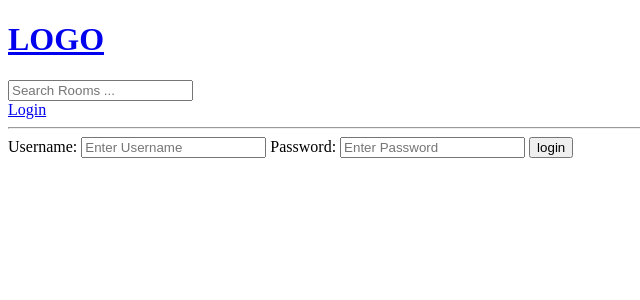
After one commit to ethan-yz-hao/StudyBud, a Django app: page /login/ in a window 1280 px wide. The commit adds this page. Shown: the top 300 px of the page, without its empty margins (0-640 px from the left). Run offline with Django 4.2, Linux system fonts and the light colour scheme.

Commit message:
restrict user

```diff
--- a/base/templates/base/home.html
+++ b/base/templates/base/home.html
@@ -35,8 +35,10 @@
             <div>
                 {% for room in rooms %}
                     <div>
+                        {%  if request.user == room.host %}
                         <a href="{% url 'update-room' room.id %}">Edit</a>
                         <a href="{% url 'delete-room' room.id %}">Delete</a>
+                        {%  endif %}
                         <span>@{{ room.host.username }}</span>
                         <h5>{{ room.id }} -- <a href="{% url 'room' room.id %}">{{ room.name }}</a></h5>
                         <small>{{ room.topic.name }}</small>
--- /dev/null
+++ b/base/templates/base/login_register.html
@@ -0,0 +1,17 @@
+{% extends 'main.html' %}
+
+{% block content %}
+    <div>
+        <form method="POST" action="">
+            {% csrf_token %}
+            <label>Username:</label>
+            <input type="text" name="username" placeholder="Enter Username" />
+
+            <label>Password:</label>
+            <input type="text" name="password" placeholder="Enter Password" />
+
+            <input type="submit" value="login">
+
+        </form>
+    </div>
+{% endblock content %}
--- a/base/urls.py
+++ b/base/urls.py
@@ -2,6 +2,9 @@ from django.urls import path
 from . import views
 
 urlpatterns = [
+    path('login/', views.loginPage, name='login'),
+    path('logout/', views.logoutUser, name='logout'),
+
     path('', views.home, name='home'),
     path('room/<str:pk>/', views.room, name='room'),
 
--- a/base/views.py
+++ b/base/views.py
@@ -1,10 +1,45 @@
 from django.shortcuts import render, redirect
+from django.http import HttpResponse
 from django.db.models import Q
+from django.contrib.auth.models import User
+from django.contrib import messages
+from django.contrib.auth import authenticate, login, logout
+from django.contrib.auth.decorators import login_required
 from .models import Room, Topic
 from .forms import RoomForm
 
 
 # Create your views here.
+def loginPage(request):
+
+    if request.user.is_authenticated:
+        return redirect('home')
+
+    if request.method == 'POST':
+        username = request.POST.get('username')
+        password = request.POST.get('password')
+        try:
+            user = User.objects.get(username=username)
+        except:
+            messages.error(request, 'User does not exist')
+
+        user = authenticate(request, username=username, password=password)
+
+        if user is not None:
+            login(request, user)
+            return redirect('home')
+        else:
+            messages.error(request, 'Username OR password does not exist')
+
+    context = {}
+    return render(request, 'base/login_register.html', context)
+
+
+def logoutUser(request):
+    logout(request)
+    return redirect('home')
+
+
 def home(request):
     q = request.GET.get('q') if request.GET.get('q') is not None else ''
     rooms = Room.objects.filter(
@@ -28,6 +63,7 @@ def room(request, pk):
     return render(request, 'base/room.html', context)
 
 
+@login_required(login_url='/login')
 def createRoom(request):
     form = RoomForm()
     if request.method == "POST":
@@ -39,9 +75,13 @@ def createRoom(request):
     return render(request, 'base/room_form.html', context)
 
 
+@login_required(login_url='/login')
 def updateRoom(request, pk):
     room = Room.objects.get(id=pk)
     form = RoomForm(instance=room)
+
+    if request.user != room.host:
+        return HttpResponse('You are not allowed here')
 
     if request.method == "POST":
         form = RoomForm(request.POST, instance=room)
@@ -52,8 +92,14 @@ def updateRoom(request, pk):
     context = {'form': form}
     return render(request, 'base/room_form.html', context)
 
+
+@login_required(login_url='/login')
 def deleteRoom(request, pk):
     room = Room.objects.get(id=pk)
+
+    if request.user != room.host:
+        return HttpResponse('You are not allowed here')
+
     if request.method == 'POST':
         room.delete()
         return redirect('home')
--- a/templates/main.html
+++ b/templates/main.html
@@ -6,10 +6,18 @@
 </head>
 <body>
 
-    {% include 'navbar.html' %}
+{% include 'navbar.html' %}
 
-    {% block content %}
-    {% endblock %}
+{% if messages %}
+    <ul class="messages">
+        {% for message in messages %}
+            <li>{{ message }}</li>
+        {% endfor %}
+    </ul>
+{% endif %}
+
+{% block content %}
+{% endblock %}
 
 </body>
 </html>
--- a/templates/navbar.html
+++ b/templates/navbar.html
@@ -6,4 +6,9 @@
     <input type="text" name="q" placeholder="Search Rooms ..." />
 </form>
 
+{% if request.user.is_authenticated %}
+<a href="{% url 'logout' %}">Logout</a>
+{% else %}
+<a href="{% url 'login' %}">Login</a>
+{% endif %}
 <hr>
```
